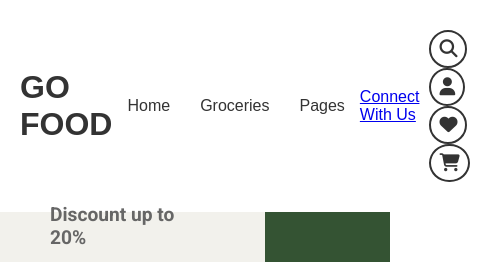
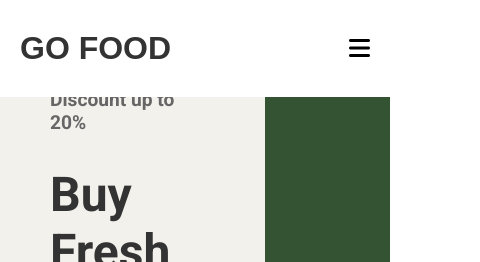
Before and after one commit to tusharrajput001/GoFood, a React (Vite) app: page / in a window 390 px wide. Shown: the top 262 px of the page, 480 px wide, since content can reach past the window. Built offline with nearby package versions, Linux system fonts and the light colour scheme; no server answers.

Commit message:
hero and navbar responsive done

```diff
--- a/src/components/Hero/Hero.css
+++ b/src/components/Hero/Hero.css
@@ -20,9 +20,9 @@
 .hero-image {
     position: absolute;
     right:0;
-    left: 47%;
+    left: 53%;
     bottom: 10%;
-    width: 60%;
+    width: 29%;
     max-width: 850px;
     height: auto;
 }
--- a/src/components/Menu/Menu.css
+++ b/src/components/Menu/Menu.css
@@ -23,6 +23,7 @@
     justify-content: center;
     gap: 10px;
     margin-bottom: 30px;
+    flex-wrap: wrap;
 }
 
 .category-buttons button {
--- a/src/components/Navbar/Navbar.css
+++ b/src/components/Navbar/Navbar.css
@@ -1,5 +1,3 @@
-/* Navbar.css */
-
 .navbar {
     display: flex;
     justify-content: space-between;
@@ -7,10 +5,13 @@
     padding: 30px 20px;
     background-color: #fff;
     font-family: Arial, sans-serif;
+    position: relative;
+    z-index: 1000;  /* Ensure navbar is above other sections */
 }
 
 .navbar-left a,
-.navbar-right a {
+.navbar-right a,
+.connect {
     margin: 0 15px;
     text-decoration: none;
     color: #333;
@@ -39,3 +40,39 @@
     color: #fff;
     background-color: #333;
 }
+
+.hamburger {
+    display: none;
+    font-size: 24px;
+    cursor: pointer;
+    z-index: 1100;  /* Ensure the hamburger icon is above other elements */
+}
+
+@media (max-width: 1100px) {
+    .navbar-left,
+    .navbar-right {
+        display: none;
+        flex-direction: column;
+        position: absolute;
+        top: 70px;
+        width: 100%;
+        background-color: #fff;
+        left: 0;
+        text-align: center;
+        padding: 20px 0;
+        z-index: 1000;  /* Ensure the menu is above other sections */
+    }
+
+    .navbar-left.open,
+    .navbar-right.open {
+        display: flex;
+    }
+
+    .hamburger {
+        display: block;
+    }
+
+    .connect {
+        display: none;
+    }
+}
--- a/src/components/Navbar/Navbar.jsx
+++ b/src/components/Navbar/Navbar.jsx
@@ -1,21 +1,26 @@
-import React from 'react';
+import React, { useState } from 'react';
 import '@fortawesome/fontawesome-free/css/all.min.css';
 import './Navbar.css';
 
 const Navbar = () => {
+    const [menuOpen, setMenuOpen] = useState(false);
+
+    const toggleMenu = () => {
+        setMenuOpen(!menuOpen);
+    };
+
     return (
         <nav className="navbar">
-                        <div className="navbar-center">
+            <div className="navbar-center">
                 <h1>GO FOOD</h1>
             </div>
-            <div className="navbar-left">
+            <div className={`navbar-left ${menuOpen ? 'open' : ''}`}>
                 <a href="#">Home</a>
                 <a href="#">Groceries</a>
                 <a href="#">Pages</a>
             </div>
-            <a href="#">Connect With Us</a>
-            <div className="navbar-right">
-
+            <a href="#" className="connect">Connect With Us</a>
+            <div className={`navbar-right ${menuOpen ? 'open' : ''}`}>
                 <div className="icons">
                     <a href="#"><i className="fas fa-search"></i></a>
                     <a href="#"><i className="fas fa-user"></i></a>
@@ -23,6 +28,9 @@ const Navbar = () => {
                     <a href="#"><i className="fas fa-shopping-cart"></i></a>
                 </div>
             </div>
+            <div className="hamburger" onClick={toggleMenu}>
+                <i className="fas fa-bars"></i>
+            </div>
         </nav>
     );
 };
```
Also changed, not shown: src/assets/veg.png.
